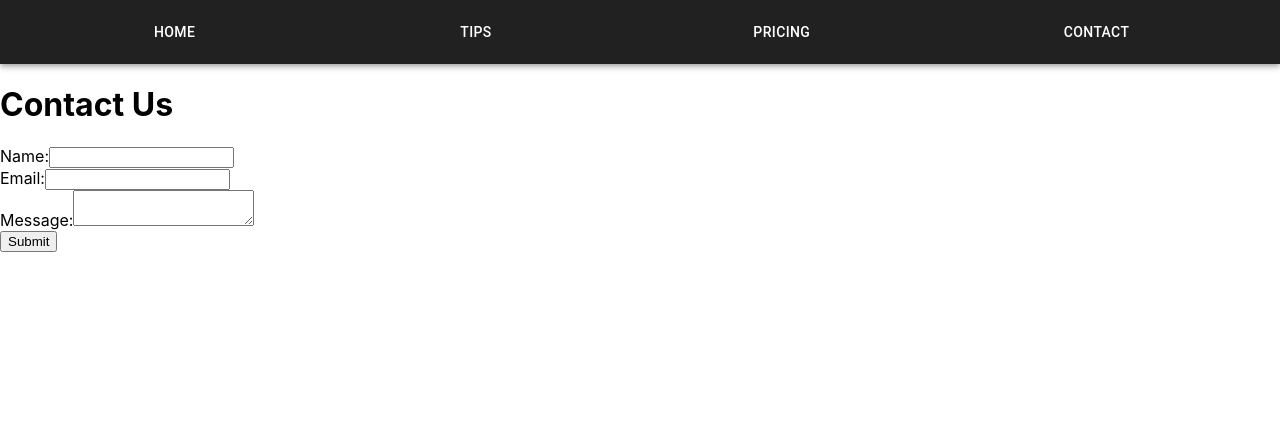
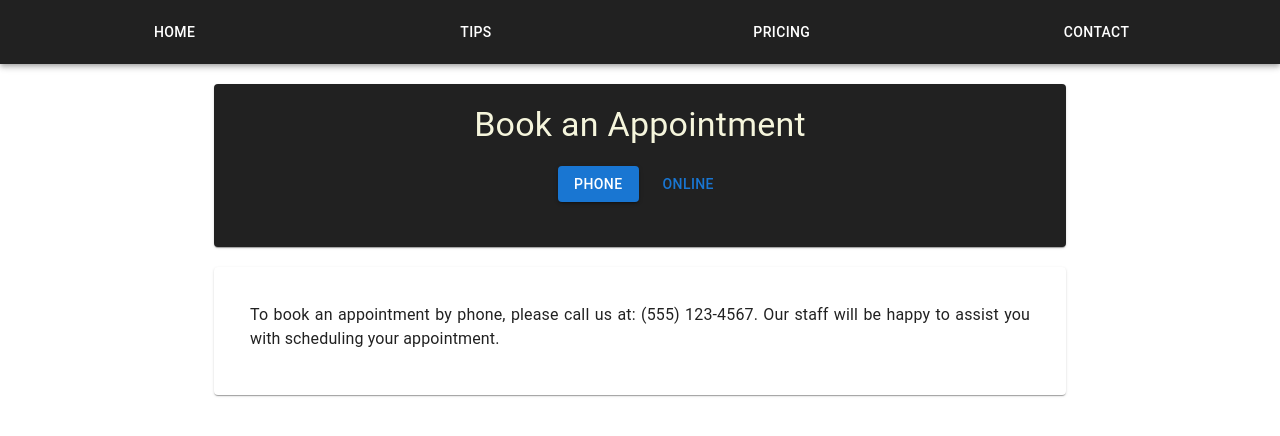
Before and after one commit to MasonDarcy/piano_web, a React (Create React App) app in the folder piano_web/: page /contact in a window 1280 px wide. Shown: the top 436 px of the page. Built offline with nearby package versions, Linux system fonts and the light colour scheme.

Commit message:
Updated contact section

```diff
--- a/piano_web/src/components/Contact.js
+++ b/piano_web/src/components/Contact.js
@@ -1,40 +1,44 @@
 import React, { useState } from 'react';
+import { Paper, Typography, Container, Card, CardContent, Grid, Button } from '@mui/material';
 
-const Contact = () => {
-  const [formData, setFormData] = useState({
-    name: '',
-    email: '',
-    message: ''
-  });
+const BookingOptions = () => {
+  const [activeMenu, setActiveMenu] = useState('Phone');
 
-  const handleChange = (e) => {
-    setFormData({ ...formData, [e.target.name]: e.target.value });
-  }
-
-  const handleSubmit = (e) => {
-    e.preventDefault();
-  }
+  const bookingContent = {
+    Phone: {
+      details: 'To book an appointment by phone, please call us at: (555) 123-4567. Our staff will be happy to assist you with scheduling your appointment.',
+    },
+    Online: {
+      details: 'For online booking, please visit our website and fill out the booking form with your preferred date and time. We will confirm your appointment via email.',
+    },
+  };
 
   return (
-    <div>
-      <h1>Contact Us</h1>
-      <form onSubmit={handleSubmit}>
-        <div>
-          <label>Name:</label>
-          <input type="text" name="name" value={formData.name} onChange={handleChange} />
-        </div>
-        <div>
-          <label>Email:</label>
-          <input type="email" name="email" value={formData.email} onChange={handleChange} />
-        </div>
-        <div>
-          <label>Message:</label>
-          <textarea name="message" value={formData.message} onChange={handleChange}></textarea>
-        </div>
-        <button type="submit">Submit</button>
-      </form>
-    </div>
+    <Container maxWidth="md" style={{ marginTop: '20px' }}>
+      <Paper style={{ padding: '20px', backgroundColor: '#212121', color: '#f5f5dc', position: 'relative', paddingBottom: '25px' }}>
+        <Typography variant="h4" component="h1" style={{ textAlign: 'center', marginBottom: '20px' }}>
+          Book an Appointment
+        </Typography>
+        {/* Submenu buttons */}
+        <Grid container spacing={2} justifyContent="center" style={{ marginBottom: '20px' }}>
+          {Object.keys(bookingContent).map((menu) => (
+            <Grid item key={menu}>
+              <Button variant={activeMenu === menu ? 'contained' : 'text'} color="primary" onClick={() => setActiveMenu(menu)}>
+                {menu}
+              </Button>
+            </Grid>
+          ))}
+        </Grid>
+      </Paper>
+      <Card style={{ marginTop: '20px', backgroundColor: '#ffffff', padding: '20px' }}>
+        <CardContent>
+          <Typography variant="body1" component="p" style={{ textAlign: 'justify' }}>
+            {bookingContent[activeMenu].details}
+          </Typography>
+        </CardContent>
+      </Card>
+    </Container>
   );
 }
 
-export default Contact;
+export default BookingOptions;
--- a/piano_web/src/components/Home.js
+++ b/piano_web/src/components/Home.js
@@ -57,14 +57,16 @@ const Home = () => {
 
       <SimpleAnimation paperSize={paperSize} />
 
-      {/* Adjusted Contact Card */}
-      <Paper style={{ marginTop: isMobile ? '10px' : '30px', padding: '20px', backgroundColor: '#303030', color: '#f5f5dc' }}>
+     {/* Adjusted Contact Card */}
+     <Paper style={{ marginTop: isMobile ? '10px' : '30px', padding: '20px', backgroundColor: '#303030', color: '#f5f5dc' }}>
         <Typography variant="h5" component="h2" style={{ textAlign: 'center', marginBottom: '20px' }}>
-          Contact Us
+          Contact
         </Typography>
         <Grid container spacing={2} justifyContent="center" alignItems="center">
           <Grid item xs={12} sm={6} style={{ textAlign: 'center' }}>
-            <Typography variant="body1">Phone: (555) 123-4567</Typography>
+            <Typography variant="body1">
+              Phone: <a href="tel:(555)123-4567" style={{ color: 'rgba(212, 175, 55, 0.8)', textDecoration: 'underline' }}>(555) 123-4567</a>
+            </Typography>
             <Typography variant="body1">Email: contact@torontopianotuning.com</Typography>
           </Grid>
           <Grid item xs={12} sm={6} style={{ textAlign: 'center' }}>
```
